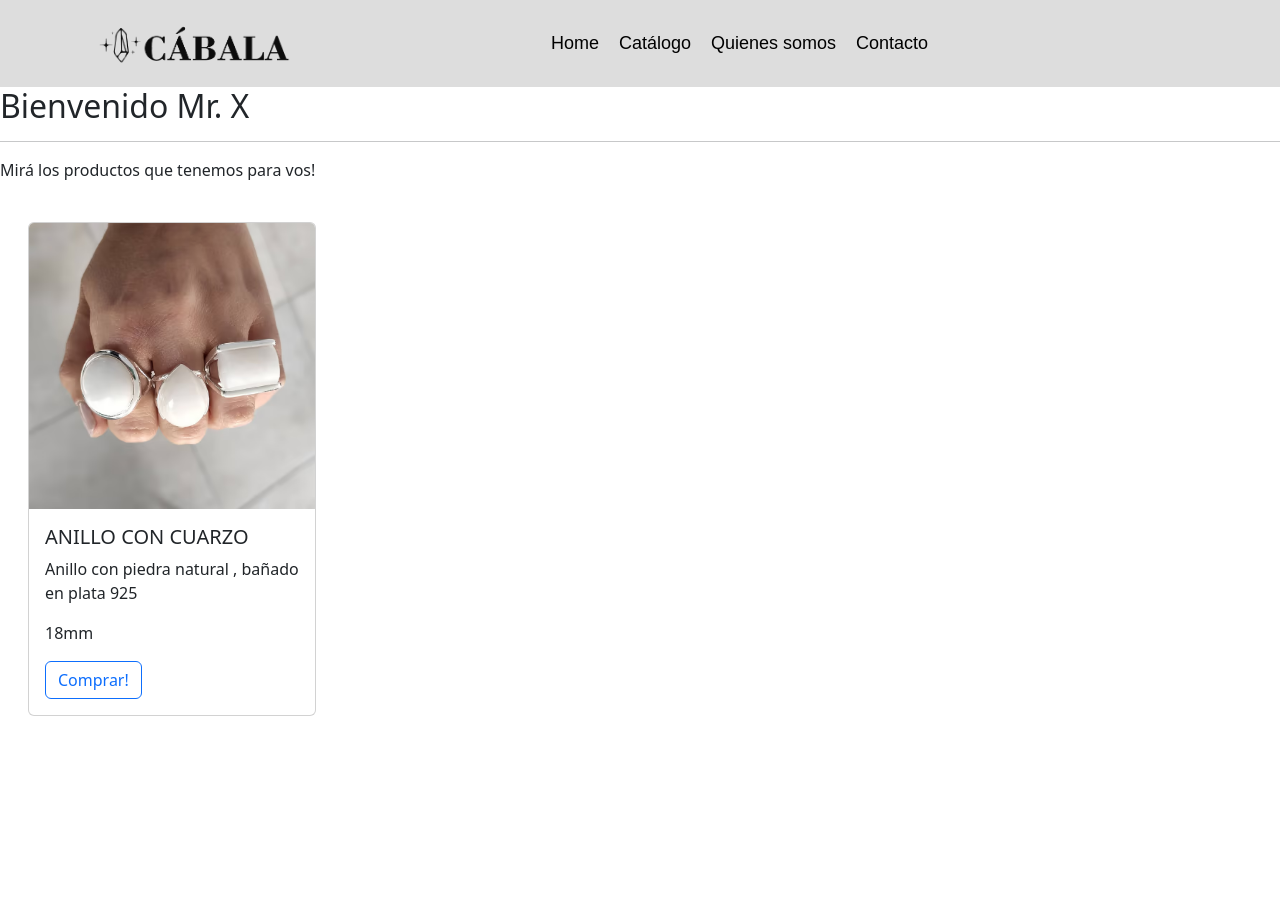
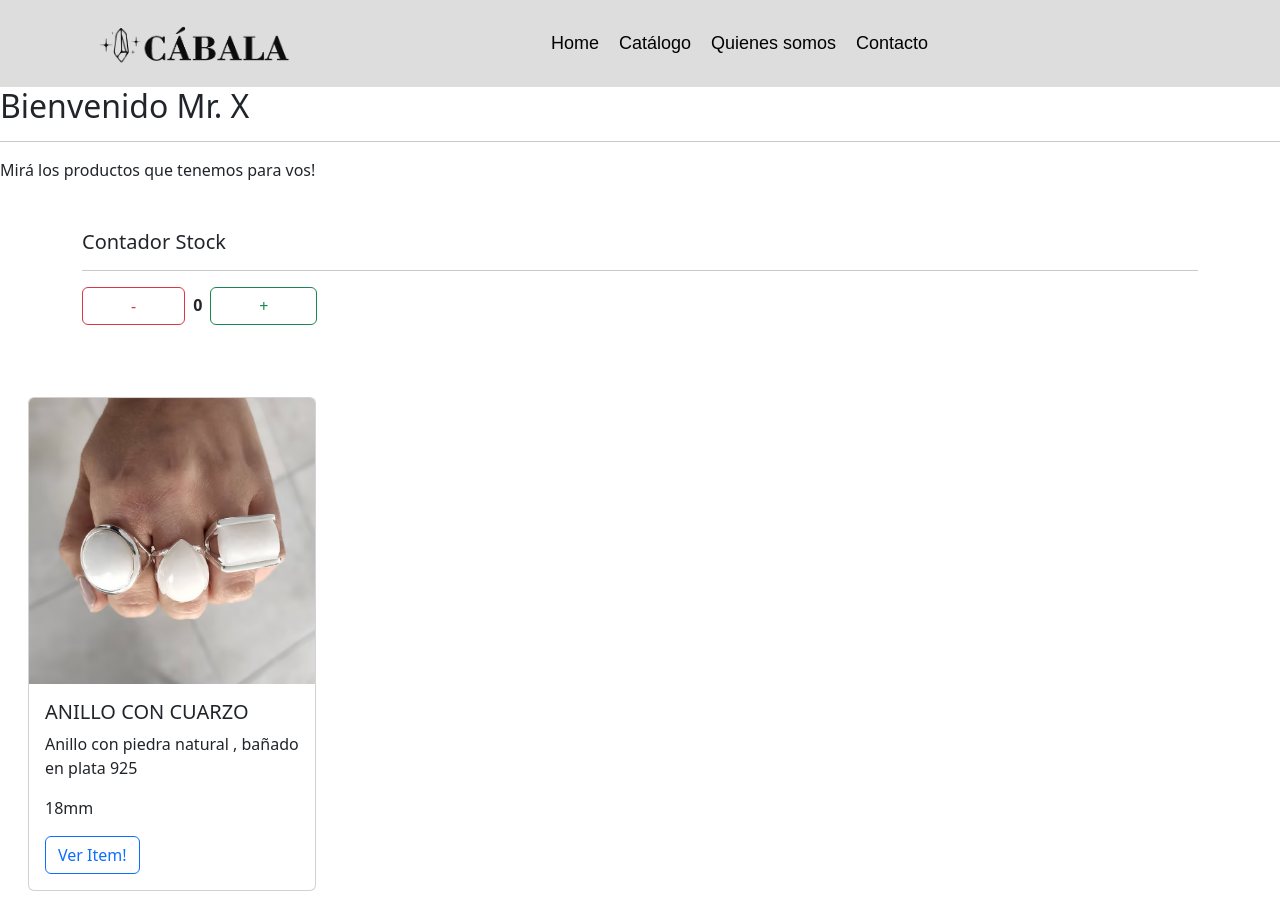
Before and after one commit to lucasvena/RJ38040-VENA, a React (Create React App) app: page / in a window 1280 px wide. Before the commit the page ends 800 px from the top, so only its background shows below. Built offline with nearby package versions, Linux system fonts and the light colour scheme; some icons are missing.

Commit message:
Desafío: Contador con Botón

```diff
--- a/src/App.js
+++ b/src/App.js
@@ -1,6 +1,7 @@
 import { Navbar } from './components/navbar/Navbar.js';
-import ItemListContainer from './components/contenedor/ItemListContainer.js';
-import CardsContainer from './components/card/CardsContainer';
+import { ItemListContainer } from './components/contenedor/ItemListContainer.js';
+import { CardsContainer } from './components/card/CardsContainer';
+import { Contador } from './components/contador/ItemCount.js';
 import 'bootstrap/dist/css/bootstrap.min.css';
 
 const App = () => {
@@ -8,9 +9,11 @@ const App = () => {
   return (
     <div>
       <Navbar/>
+
       {/* aca pasamos las propiedades del objeto y repetimos los contenedores las veces que queremos*/}
+      <ItemListContainer usuario="Mr. X" mensaje="Mirá los productos que tenemos para vos!"/>
 
-      <ItemListContainer usuario="Mr. X" mensaje="Mirá los productos que tenemos para vos!"/>
+      <Contador max={10}/>
 
       <CardsContainer/>
 
--- a/src/components/card/Card.js
+++ b/src/components/card/Card.js
@@ -1,7 +1,7 @@
 import { Button, Card, Col, Row } from 'react-bootstrap';
 import './Card.css';
 
-const Cardcard = ( {anillos} ) => {
+export const CardItem = ( {anillos} ) => {
 
     const {nombre, descripcion, medida} = anillos
 
@@ -14,7 +14,7 @@ const Cardcard = ( {anillos} ) => {
                         <Card.Title>{nombre}</Card.Title>
                         <Card.Text>{descripcion}</Card.Text>
                         <Card.Text>{medida}</Card.Text>
-                        <Button variant="outline-primary">Comprar!</Button>
+                        <Button variant="outline-primary">Ver Item!</Button>
                     </Card.Body>
                 </Card>
             </Col>
@@ -22,4 +22,4 @@ const Cardcard = ( {anillos} ) => {
     );
 }
 
-export default Cardcard
+// export default Cardcard
--- a/src/components/card/CardsContainer.js
+++ b/src/components/card/CardsContainer.js
@@ -1,6 +1,6 @@
-import Cardcard from './Card'
+import {CardItem} from './Card'
 // se encargan de administrar la logica para renderizar o para enviar a los componentes de presentacion
-const CardsContainer = () => {
+export const CardsContainer = () => {
     // trabaja la lógica primero
     const prod = [
         {
@@ -12,9 +12,9 @@ const CardsContainer = () => {
     // renderiza
     return (
         <div>
-            <Cardcard anillos={ prod[0] }/>
+            <CardItem anillos={ prod[0] }/>
         </div>
     )
 }
 
-export default CardsContainer
+// export default CardsContainer
--- /dev/null
+++ b/src/components/contador/ItemCount.js
@@ -0,0 +1,33 @@
+import { useState } from "react"
+
+
+export const Contador = ({max}) => {
+
+    const [counter, setCounter] = useState(0)
+
+
+    const handelSumar = () => {
+        if (counter < max){
+            setCounter( counter + 1 )
+        }
+    }
+
+    const handelRestar = () => {
+        if (counter > 0){
+            setCounter( counter - 1 )
+        }
+    }
+
+    return (
+        <div className="container my-5">
+            <h5>Contador Stock</h5>
+            <hr/>
+
+            <button onClick={handelRestar} className="btn btn-outline-danger ps-5 pe-5">-</button>
+            <span className="mx-2"><strong>{ counter }</strong></span>
+            <button onClick={handelSumar} className="btn btn-outline-success ps-5 pe-5">+</button>
+        </div>
+    )
+
+
+}
--- a/src/components/contenedor/ItemListContainer.js
+++ b/src/components/contenedor/ItemListContainer.js
@@ -1,5 +1,5 @@
 
-const ItemListContainer = (props) => {
+export const ItemListContainer = (props) => {
 
 
     const {usuario, mensaje} = props
@@ -15,4 +15,4 @@ const ItemListContainer = (props) => {
     )
 }
 
-export default ItemListContainer
+// export default ItemListContainer
```
